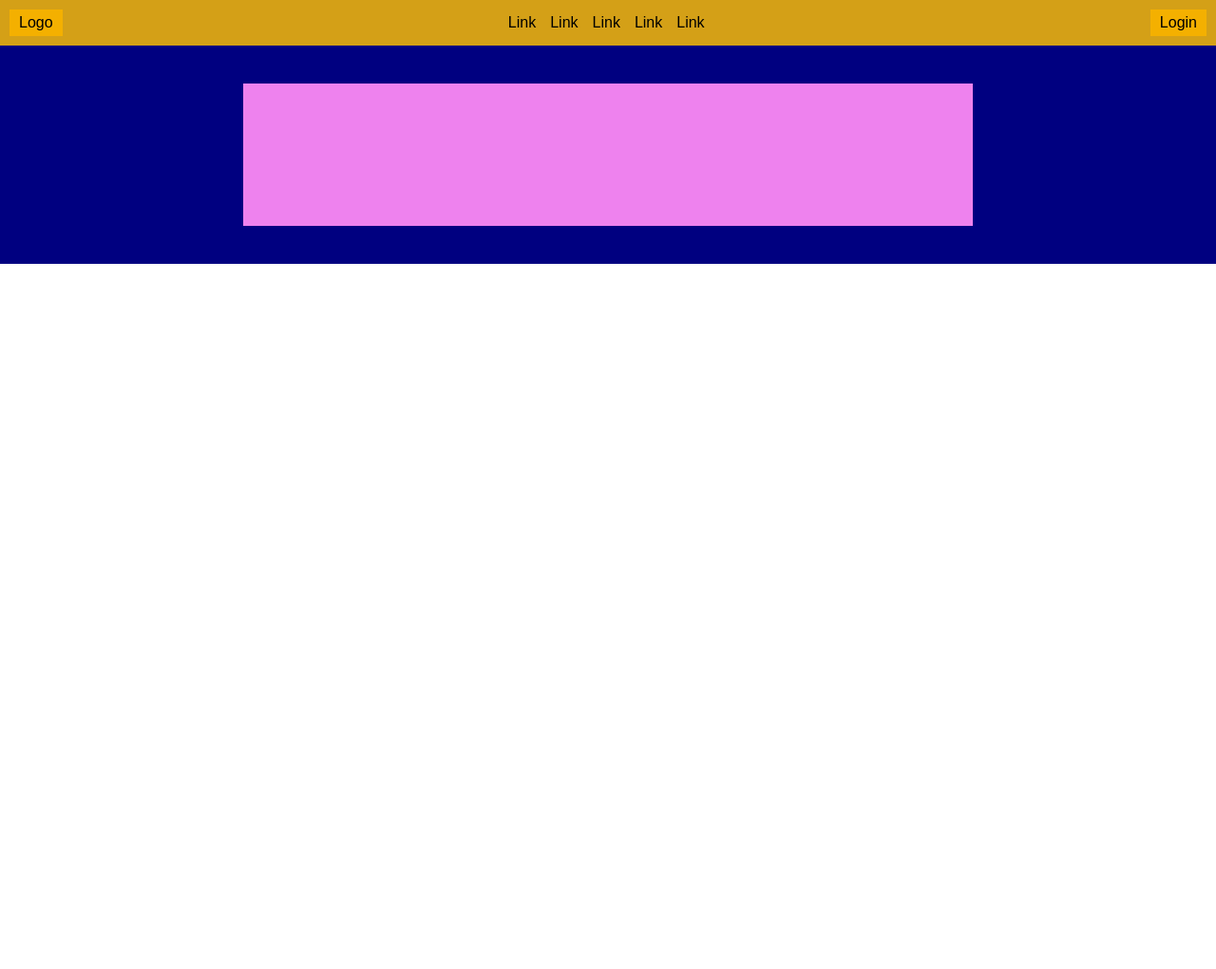
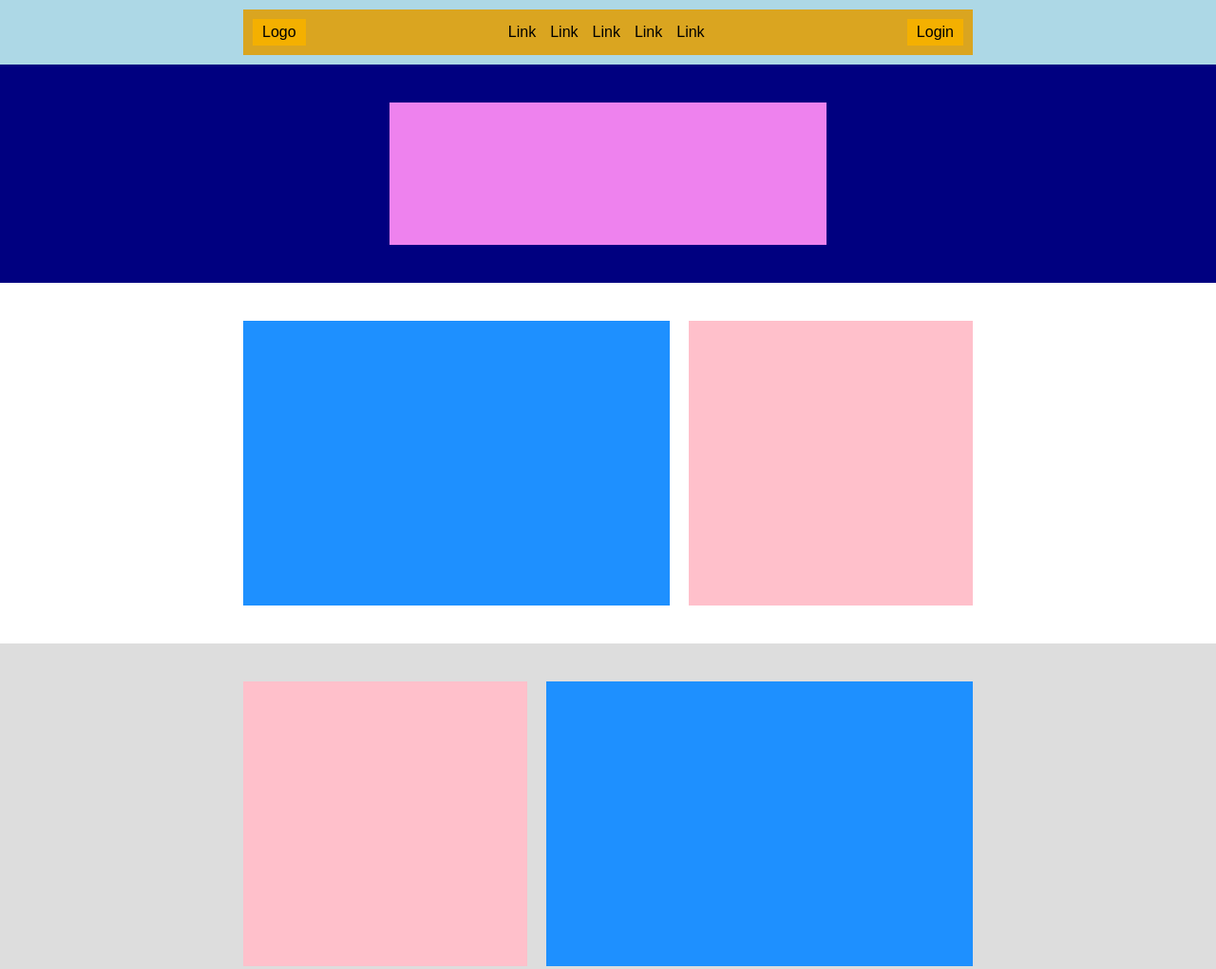
Before and after one commit to carminerizzi91-spec/htmlcss-struttura-discord, a plain HTML site: page index.html in a window 1280 px wide. Shown: the top 1021 px of the page at 95% size. Before the commit the page ends 800 px from the top, so only its background shows below. Drawn offline with Linux system fonts and the light colour scheme.

Commit message:
add: section con contenuto piu modifiche header

```diff
--- a/css/style.css
+++ b/css/style.css
@@ -8,26 +8,50 @@ body {
   font-family: sans-serif;
 }
 
+/* CONTAINER CENTRATO */
+.container {
+  width: 60%;
+  margin: 0 auto;
+  display: flex;
+  gap: 20px;
+}
+.row {
+  display: flex;
+  justify-content: space-between;
+}
+
 /* HEADER */
 header {
+  background: lightblue;
+  padding: 10px 0;
+}
+
+.header-inner {
+  width: 60%;
+  margin: 0 auto;
+  background: goldenrod;
   display: flex;
   justify-content: space-between;
   align-items: center;
-  background: #d4a017;
   padding: 10px;
 }
-header .logo, header .login {
+
+header .logo,
+header .login {
   background: #f4b000;
   padding: 5px 10px;
 }
+
 header .menu {
   display: flex;
   gap: 15px;
 }
+
 header .menu a {
   text-decoration: none;
   color: black;
 }
+
 /* BANNER */
 .banner {
   background: navy;
@@ -39,4 +63,34 @@ header .menu a {
   width: 60%;
   height: 150px;
   background: violet;
+  margin: 0 auto;
 }
+
+/* SECTIONS */
+.section {
+  padding: 40px 0;
+}
+.white { background: white; }
+.gray { background: #ddd; }
+.dark { background: #222; }
+
+/* ROWS */
+.row {
+  display: flex;
+  align-items: stretch;
+}
+.w60 { width: 60%; }
+.w40 { width: 40%; }
+
+/* BOXES */
+.box {
+  height: 300px;
+}
+.full {
+  width: 100%;
+  height: 250px;
+}
+.blue { background: dodgerblue; }
+.pink { background: pink; }
+.green { background: green; }
+.red { background: salmon; }
--- a/index.html
+++ b/index.html
@@ -11,6 +11,7 @@
 <body>
     <!-- Nav Bar -->
     <header>
+        <div class="header-inner">
             <div class="logo">Logo</div>
             <nav class="menu">
                 <a href="#">Link</a>
@@ -20,21 +21,51 @@
                 <a href="#">Link</a>
             </nav>
             <div class="login">Login</div>
+        </div>
     </header>
 
     <main>
         <!-- BANNER -->
         <section class="banner">
+            <div class="container">
                 <div class="banner-box"></div>
+            </div>
         </section>
-        <section></section>
-        <section></section>
-        <section></section>
+
+        <!-- CONTENT SECTIONS -->
+        <section class="section white">
+            <div class="container row">
+                <div class="box blue w60"></div>
+                <div class="box pink w40"></div>
+            </div>
+        </section>
+
+        <section class="section gray">
+            <div class="container row">
+                <div class="box pink w40"></div>
+                <div class="box blue w60"></div>
+            </div>
+        </section>
+
+        <section class="section white">
+            <div class="container row">
+                <div class="box blue w60"></div>
+                <div class="box pink w40"></div>
+            </div>
+        </section>
+
+        <section class="section gray">
+            <div class="container">
+                <div class="box green full"></div>
+            </div>
+        </section>
+
+        <!-- CARDS SECTION -->
         <section></section>
     </main>
-    <footer>
 
-    </footer>
+    <!-- FOOTER -->
+    <footer></footer>
 
 </body>
 
```
Lines whose indentation alone changed are shown as unchanged.
